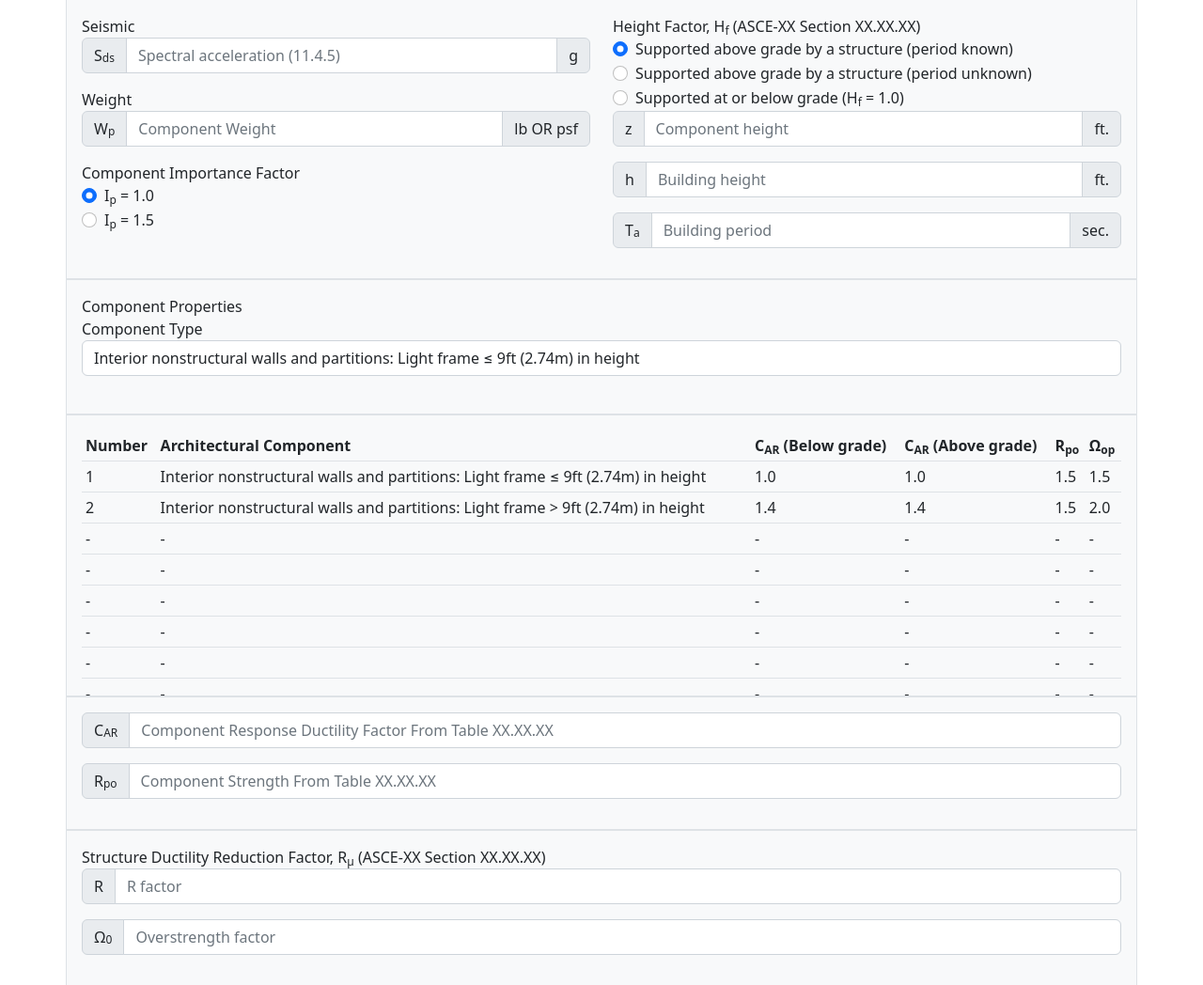
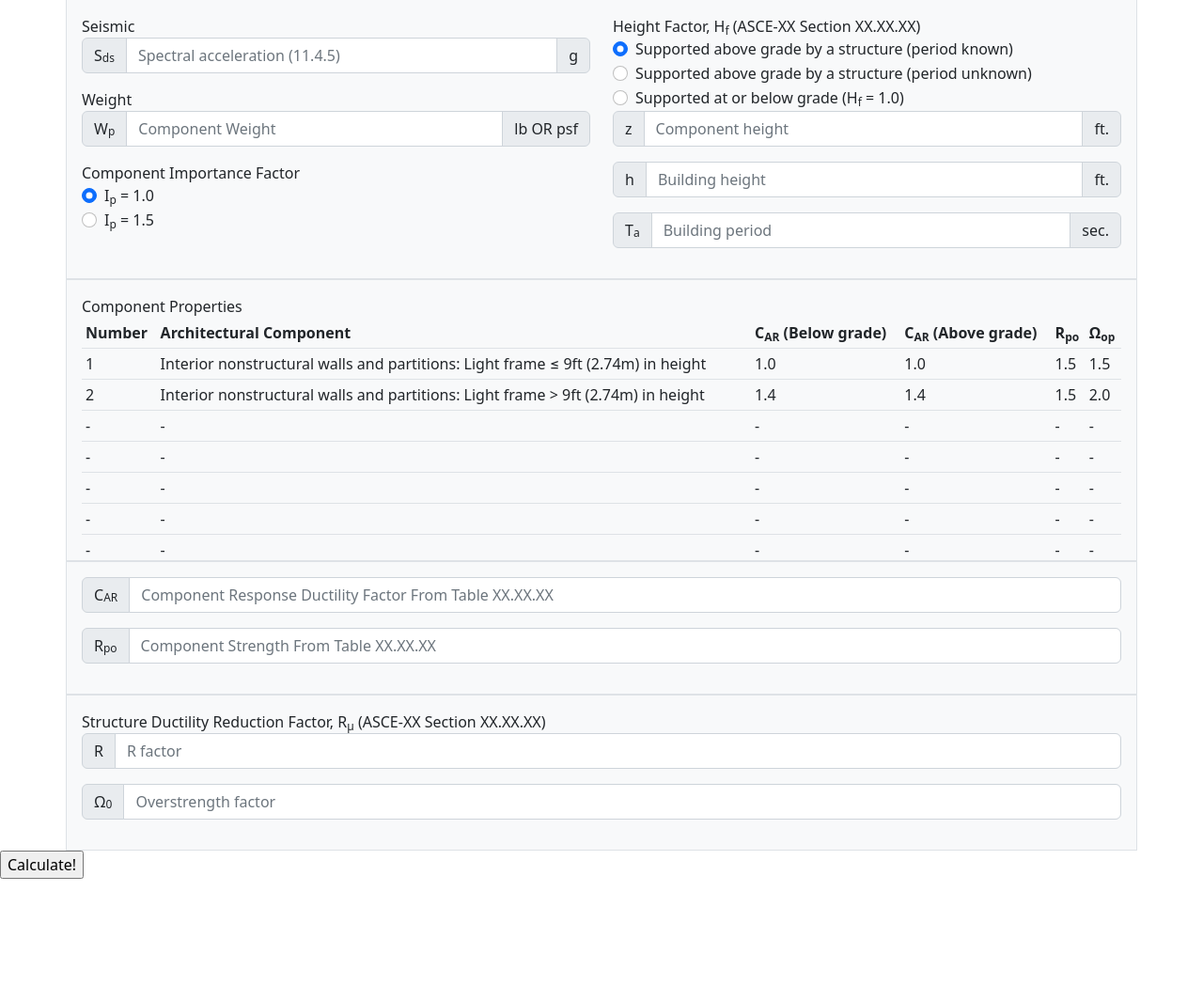
Before and after one commit to aclozovoy/FpForceCalculator, a Flask app: page / in a window 1280 px wide. Shown: the part 57-1105 px from the top of the page at 94% size. After the commit the page ends 992 px from the top, so only its background shows below. Run offline with Flask 2, Linux system fonts and the light colour scheme.

Commit message:
Remove components dropdown

```diff
--- a/templates/main.html
+++ b/templates/main.html
@@ -105,22 +105,9 @@
 	</div>
 
 
-	<div class="container-sm bg-light p-3 border">
-		Component Properties
-		<div class="form-group">
-			<label for="ComponentType">Component Type</label>
-			<select class="form-control" id="ComponentType">
-			  <option>Interior nonstructural walls and partitions: Light frame ≤ 9ft (2.74m) in height</option>
-			  <option>Interior nonstructural walls and partitions: Light frame > 9ft (2.74m) in height</option>
-			  <option>Interior nonstructural walls and partitions: Reinforced Masonry</option>
-			  <option>Interior nonstructural walls and partitions: All other walls and partitions</option>
-			  <option>5</option>
-			</select>
-		</div>
-		<br>
-	</div>
 
 	<div class="container-sm bg-light p-3 border table-responsive">
+		Component Properties
 		<table class="table table-sm table-hover" id="ComponentsTable">
 			<thead>
 				<tr>
```
Lines whose indentation alone changed are shown as unchanged.
